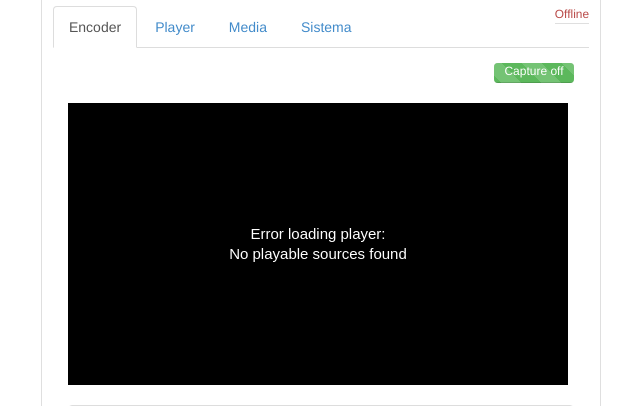
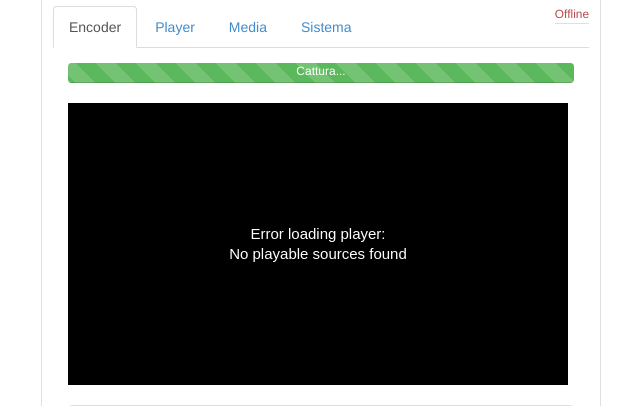
Before and after one commit to kino3d/kbroadcast, a PHP site: page /myapp/index1.php in a window 1280 px wide. Shown: the top 406 px of the page, without its empty margins (319-959 px from the left). Run offline with PHP 8.4, Linux system fonts and the light colour scheme; data that the repository does not hold is empty; some libraries are stand-ins or nearby versions.

Commit message:
making more visible capture resolution

```diff
--- a/index1.php
+++ b/index1.php
@@ -80,7 +80,7 @@ if(sizeof($ffmpeg_output) == null ) {
 			<div class="tab-pane panel-body active" id="Tab1">
       <!-- Begin page content -->
       <!--   	<div class="well well-sm"> -->
-      <small>
+
 	<!--		<form id="source" class="form-inline">
 
 					<div id="radio1" class="btn-group form-group" data-toggle="buttons">
@@ -109,20 +109,18 @@ if(sizeof($ffmpeg_output) == null ) {
 					</select>
 					</div>
 			-->
-					<div class="progress progress-striped active pull-right">
-					<div id="pbar" class="progress-bar progress-bar-success" role="progressbar" aria-valuenow="100" aria-valuemin="0" aria-valuemax="100" style="width:80px" >
-					<span id="av_status" class="av_status">Capture off</span>
+
+					<div class="progress progress-striped active" style="width:100%;">
+					<div id="pbar" class="progress-bar progress-bar-success" role="progressbar" aria-valuenow="100" aria-valuemin="0" aria-valuemax="100" style="width:100%;">
+					<span id="av_status" class="av_status">Cattura...</span>
 					</div>
 					</div>
 
-					</small>
 				<!--	</form>
 					</div> -->
 					<div class="clearfix"></div>
-
-        	<div  id='mediaspace' class="mediaspace" name='mediaspace'></div>
-
-        <div class="clearfix"></div>
+        				<div  id='mediaspace' class="mediaspace" name='mediaspace'></div>
+        			<div class="clearfix"></div>
         <br>
  <!--
 <script type='text/javascript'>
--- a/js/encoder.js
+++ b/js/encoder.js
@@ -178,7 +178,7 @@ $.ajax({
 	$("#pbar").addClass("progress-bar-danger").removeClass("progress-bar-success");
 	}
 	else
-	{  $("#av_status").text("Capturing");
+	{  $("#av_status").text("Cattura: 1920x108050i 25fps");
 		$("#pbar").addClass("progress-bar-success").removeClass("progress-bar-danger");
 	}
 	//jwplayer().play();
```
